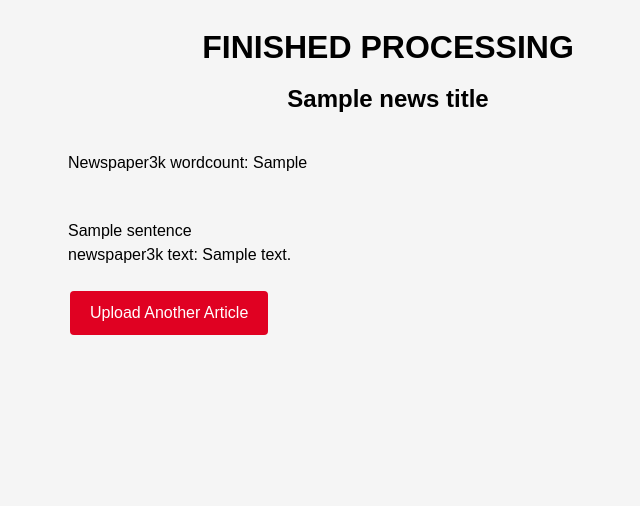
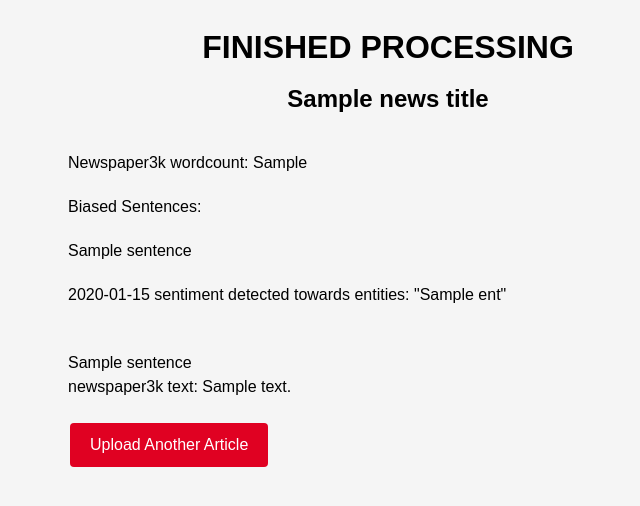
Before and after one commit to JordanDotPy/BiasNewsDetector, a Django app: template BiasNewsDetector/templates/BiasNewsDetector/process_article.html in a window 1280 px wide. Shown: the part 244-750 px from the top of the page, without its empty margins (252-892 px from the left). Run offline with Django 4.2, Linux system fonts and the light colour scheme; the template is opened without the code that fills it: most values are stand-ins (such as "Sample title", 1, 10 or a date in 2020).

Commit message:
added list of biased sentences with named entities

```diff
--- a/BiasNewsDetector/templates/BiasNewsDetector/process_article.html
+++ b/BiasNewsDetector/templates/BiasNewsDetector/process_article.html
@@ -9,6 +9,13 @@
     <h2 style="text-align: center">{{ news_title }}</h2>
     <br>
     <p>Newspaper3k wordcount: {{ news_words }}</p>
+    <p>Biased Sentences: </p>
+    {% for s in entity_sentences %}
+        {% if s.sentiment != "Neutral" %}
+            <p class="{{ s.sentiment }}">{{ s.sentence }}</p>
+            <p>{{ s.sentiment }} sentiment detected towards entities: {% for ent in s.entity %}"{{ ent }}" {% endfor %}</p>
+        {% endif %}
+    {% endfor %}
     <br>
     {% for result in analysis_results %}
         <span class="{{ result.sentiment }}">{{ result.sentence }}&nbsp;</span>
--- a/BiasNewsDetector/views.py
+++ b/BiasNewsDetector/views.py
@@ -49,12 +49,13 @@ def process_article(request):
         context = {'website_url': website_url,
                    'news_words': newspaper_words,
                    'news_title': newspaper_title,
-                   'news_text':newspaper_text,
+                   'news_text': newspaper_text,
                    'bias_probabilities': None,
                    'analysis_results': all_sentences,
                    'positive_sentences': p_sentence,
                    'negative_sentence': neg_sentence,
                    'neutral_sentence': neu_sentence,
+                   'entity_sentences': ent_sentence
                    }
         return render(request, 'BiasNewsDetector/process_article.html', context)
 
--- a/requirements.txt
+++ b/requirements.txt
@@ -4,7 +4,6 @@ requests==2.31.0
 beautifulsoup4==4.12.3
 numpy==1.26.0
 scipy==1.12.0
-gensim==4.3.2
 pandas==2.2.0
 transformers>=4.0.0
 tensorflow>=2.0.0
```
